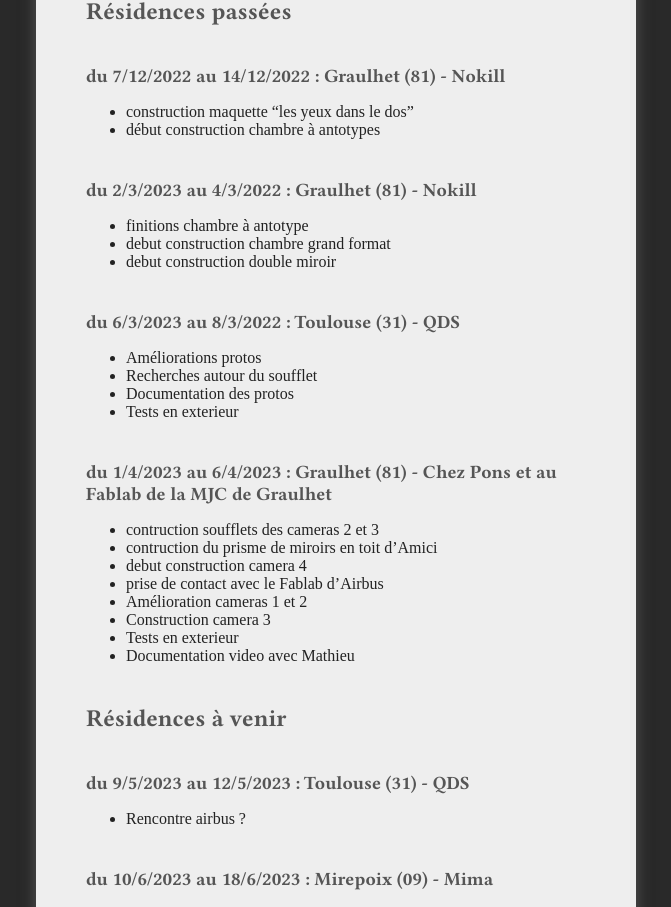
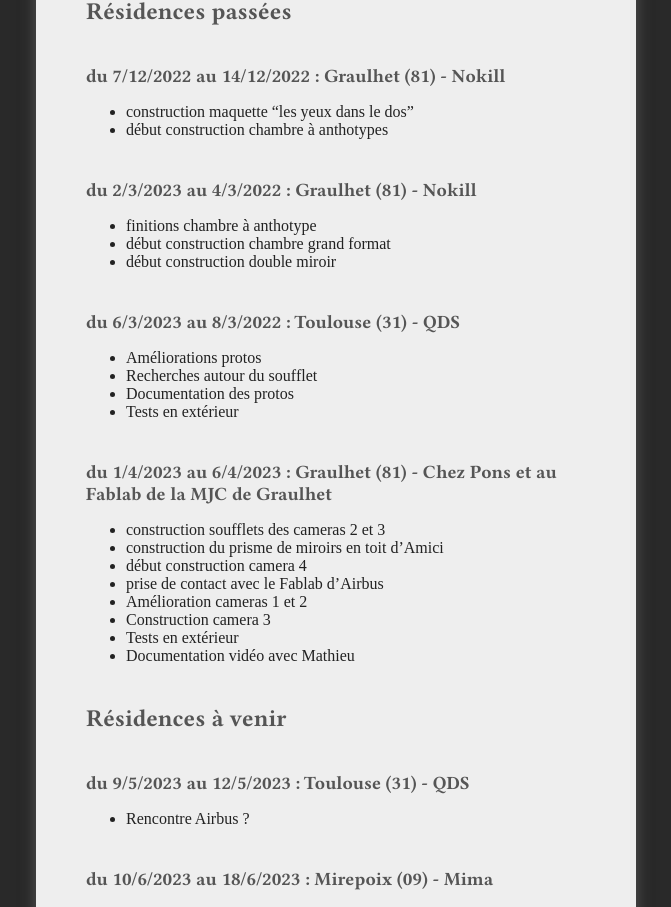
Before and after one commit to virginienokill/camera-obscura, a Jekyll site: the page built from contenu/production.md, in a window 1280 px wide and 1400 px high, scrolled down 580 px. Shown: the part 139-1046 px from the top of the window, without its empty margins (304-975 px from the left). Built offline with Jekyll 4.4.1, drawn with Linux system fonts in a browser that asks for light colours; some web fonts are replaced; our own code applies the rules of GitHub Pages for plain Markdown files; the repository's description, which GitHub fills in, is left out.

Commit message:
Update production.md

```diff
--- a/contenu/production.md
+++ b/contenu/production.md
@@ -32,36 +32,36 @@
 
 ### du 7/12/2022 au 14/12/2022 : Graulhet (81) - Nokill
 - construction maquette "les yeux dans le dos"
-- début construction chambre à antotypes
+- début construction chambre à anthotypes
 
 ### du 2/3/2023 au 4/3/2022 : Graulhet (81) - Nokill
-- finitions chambre à antotype
-- debut construction chambre grand format
-- debut construction double miroir
+- finitions chambre à anthotype
+- début construction chambre grand format
+- début construction double miroir
 
 ### du 6/3/2023 au 8/3/2022 : Toulouse (31) - QDS
 - Améliorations protos
 - Recherches autour du soufflet
 - Documentation des protos
-- Tests en exterieur
+- Tests en extérieur
 
 
 ### du 1/4/2023 au 6/4/2023 : Graulhet (81) - Chez Pons et au Fablab de la MJC de Graulhet
 
-- contruction soufflets des cameras 2 et 3
-- contruction du prisme de miroirs en toit d'Amici
-- debut construction camera 4
+- construction soufflets des cameras 2 et 3
+- construction du prisme de miroirs en toit d'Amici
+- début construction camera 4
 - prise de contact avec le Fablab d'Airbus
 - Amélioration cameras 1 et 2
 - Construction camera 3
-- Tests en exterieur
-- Documentation video avec Mathieu
+- Tests en extérieur
+- Documentation vidéo avec Mathieu
 
 ## Résidences à venir
 
 
 ### du 9/5/2023 au 12/5/2023 : Toulouse (31) - QDS
-- Rencontre airbus ?
+- Rencontre Airbus ?
 
 ### du 10/6/2023 au 18/6/2023 : Mirepoix (09) - Mima
 - test camion
```
